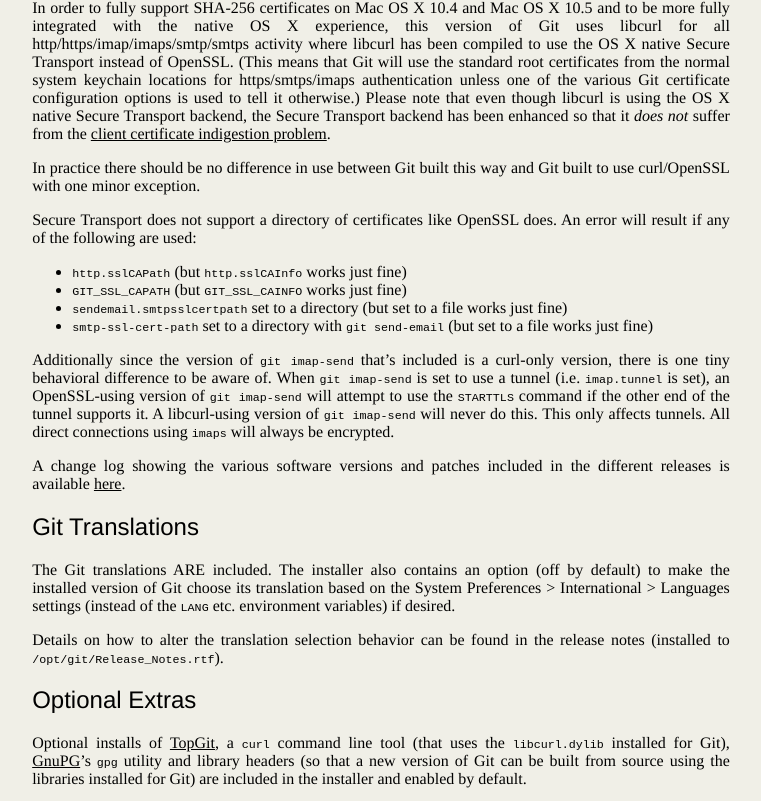
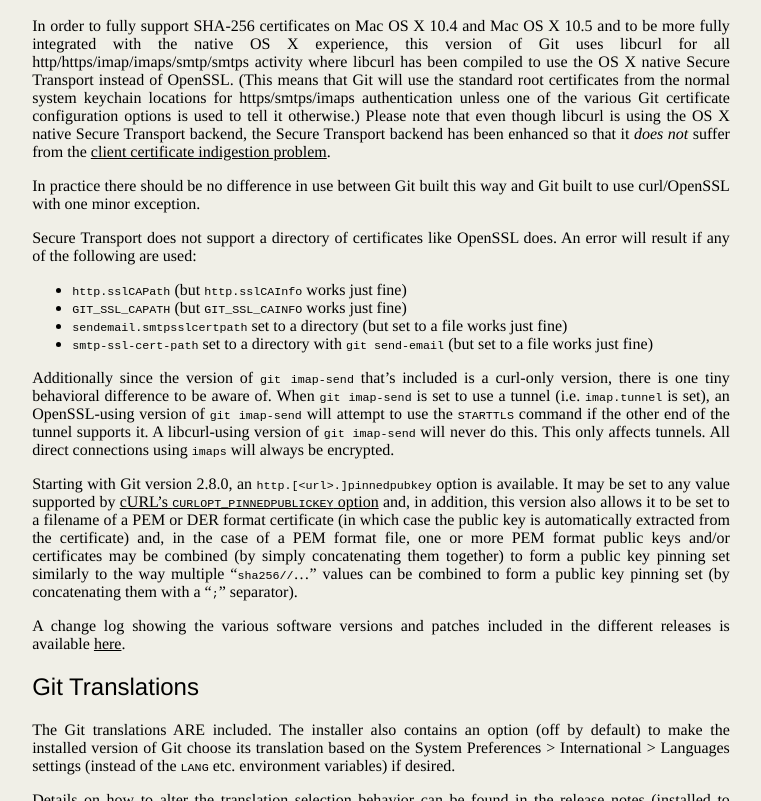
Before and after one commit to mackyle/git-osx-installer, a plain HTML site: page www/index.html in a window 1280 px wide. Shown: the part 682-1483 px from the top of the page, without its empty margins (259-1020 px from the left). Drawn offline with Linux system fonts and the light colour scheme.

Commit message:
index.html: add http.[<url>.]pinnedpubkey support info
Signed-off-by: Kyle J. McKay <mackyle@gmail.com>

```diff
--- a/www/index.html
+++ b/www/index.html
@@ -142,6 +142,7 @@
 <li><tt>--perl-regexp</tt> is fully supported</li>
 <li><tt>git subtree</tt> included</li>
 <li><tt>git-credential-osx-keychain</tt> included</li>
+<li>Git 2.8.0 and later&#x2019;s <a href="#pinnedpubkey"><tt>http.[&lt;url&gt;.]pinnedpubkey</tt> option</a> is fully supported</li>
 <li>Full documentation included (man pages, html pages, release notes, howtos, tech docs etc.)</li>
 <li>GnuPG <tt>gpg</tt> signing utility with smart card support included!</li>
 </ul>
@@ -214,6 +215,15 @@
 an OpenSSL-using version of <tt>git imap-send</tt> will attempt to use the <tt>STARTTLS</tt> command if the other end of
 the tunnel supports it.  A libcurl-using version of <tt>git imap-send</tt> will never do this.  This only affects tunnels.  All
 direct connections using <tt>imaps</tt> will always be encrypted.</p>
+
+<p id="pinnedpubkey">Starting with Git version 2.8.0, an <tt>http.[&lt;url&gt;.]pinnedpubkey</tt> option is available.
+It may be set to any value supported by <a href="https://curl.haxx.se/libcurl/c/CURLOPT_PINNEDPUBLICKEY.html">cURL&#x2019;s
+<tt>CURLOPT_PINNEDPUBLICKEY</tt> option</a> and, in addition, this version also allows it to be set to a filename of
+a PEM or DER format certificate (in which case the public key is automatically extracted from the certificate) and,
+in the case of a PEM format file, one or more PEM format public keys and/or certificates may be combined (by simply
+concatenating them together) to form a public key pinning set similarly to the way multiple &#x201c;<tt>sha256//</tt>&#x2026;&#x201d;
+values can be combined to form a public key pinning set (by concatenating them with a &#x201c;<tt>;</tt>&#x201d;
+separator).</p>
 
 <p>A change log showing the various software versions and patches included in the different releases is available
 <a href="https://github.com/mackyle/git-osx-installer/blob/master/ChangeLog.txt">here</a>.</p>
```
